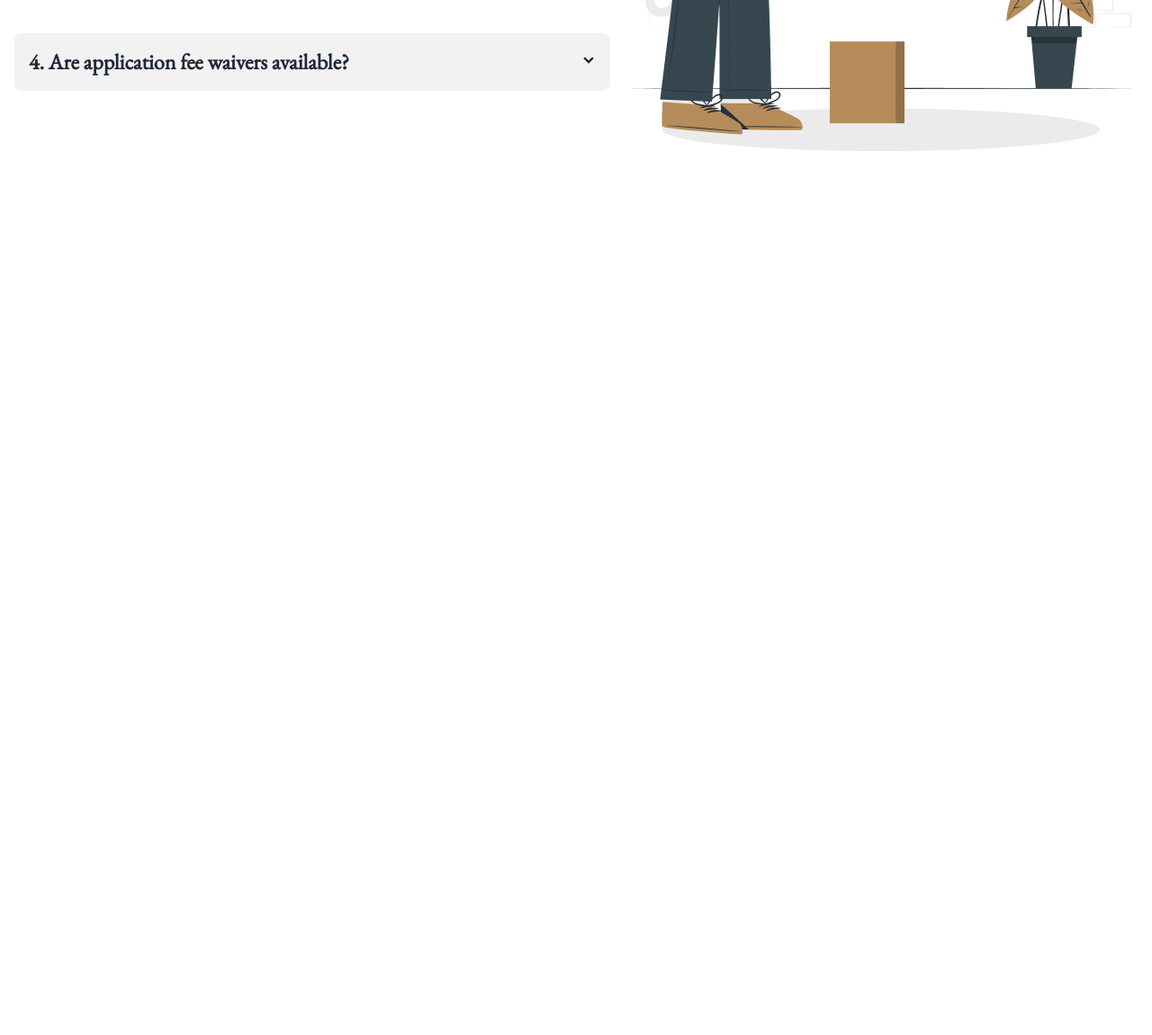
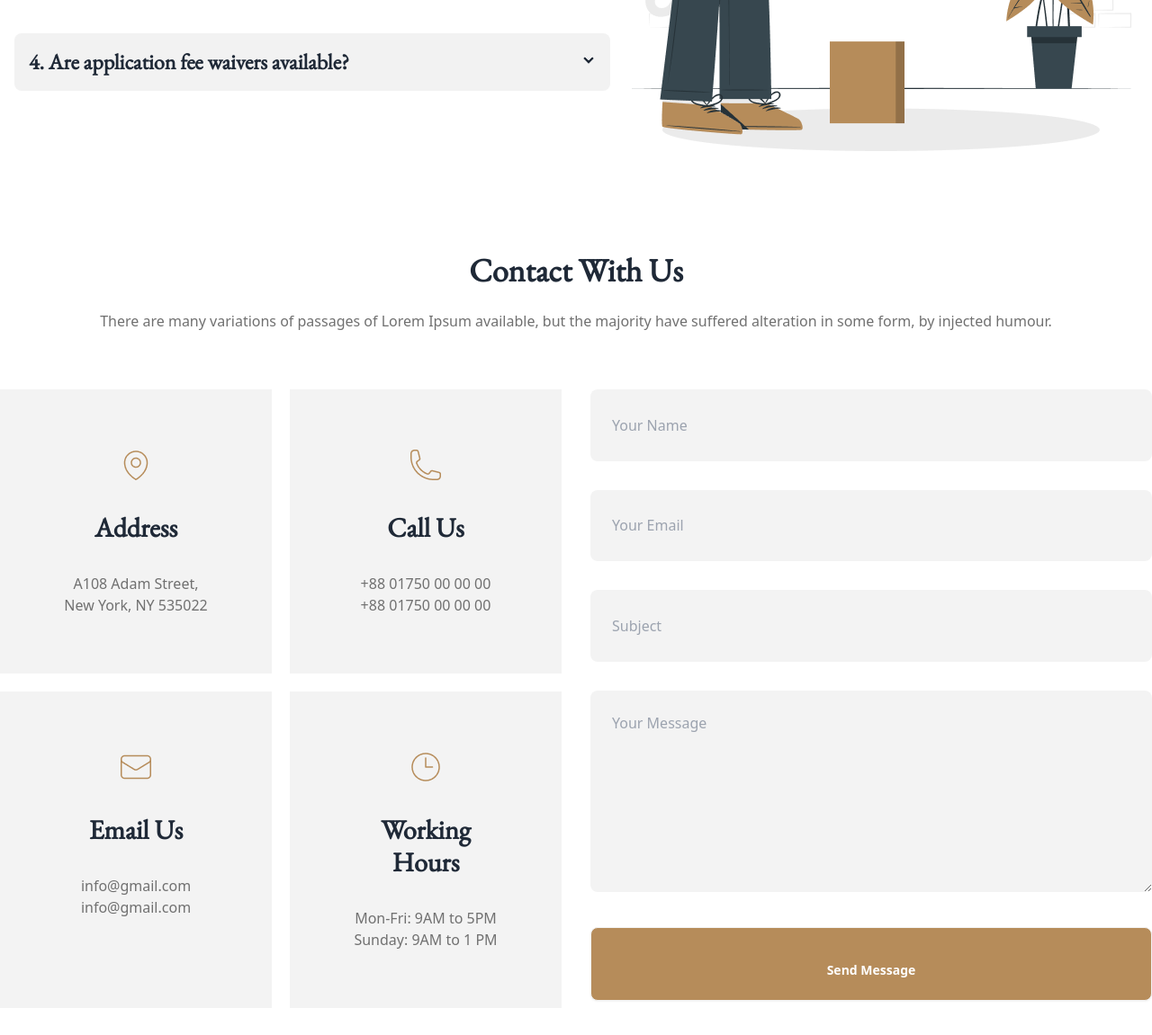
Before and after one commit to sifayet007/legal-solution-resources-main, a plain HTML site: page index.html in a window 1280 px wide. Shown: the part 3159-4310 px from the top of the page at 90% size. Before the commit the page ends 3440 px from the top, so only its background shows below. Drawn offline with nearby package versions, Linux system fonts and the light colour scheme.

Commit message:
added contact section

```diff
--- a/index.html
+++ b/index.html
@@ -130,7 +130,7 @@
                 <details>
                   <summary>Contact Us</summary>
                   <ul class="p-2">
-                    <li><a>Submenu 1</a></li>
+                    <li><a href="#contact">Contact</a></li>
                     <li><a>Submenu 2</a></li>
                   </ul>
                 </details>
@@ -185,7 +185,7 @@
           </p>
         </div>
         <!-- card section -->
-        <div class="grid grid-cols-3 mt-14">
+        <div class="grid grid-cols-3   mt-14">
           <!-- card 1 -->
           <div class="space-y-8 text-center p-16">
             <div class="flex justify-center">
@@ -427,6 +427,89 @@
             </div>
         </div>
       </section>
+      <!-- contact section -->
+       <section id="#contact">
+        <div class="space-y-6 text-center">
+          <h3 class="eb-garamond text-4xl font-extrabold title-text-color">
+            Contact With Us
+          </h3>
+          <p class="text-primary-text-color">
+            There are many variations of passages of Lorem Ipsum available, but the majority have suffered alteration in some form, by injected humour.
+          </p>
+        </div>
+        <div class="my-16 flex gap-8 justify-between ">
+          <div class="grid grid-cols-2 gap-5 flex-1 ">
+             <!-- card 1 -->
+ <div class="space-y-8 text-center p-16 bg-[#F3F3F3]">
+  <div class="flex justify-center">
+    <img src="images/location.png" alt="" />
+  </div>
+  <h4 class="eb-garamond text-3xl font-extrabold title-text-color">
+    Address
+  </h4>
+  <p class="text-primary-text-color">
+    A108 Adam Street, <br>
+    New York, NY 535022
+  </p>
+
+</div>
+<!-- card 2 -->
+<div class="space-y-8 text-center p-16 bg-[#F3F3F3]">
+  <div class="flex justify-center">
+    <img src="images/call.png" alt="" />
+  </div>
+  <h4 class="eb-garamond text-3xl font-extrabold title-text-color">
+    Call Us
+  </h4>
+  <p class="text-primary-text-color">
+    +88 01750 00 00 00 <br>
+    +88 01750 00 00 00
+  </p>
+
+</div>
+<!-- card 3 -->
+<div class="space-y-8 text-center p-16 bg-[#F3F3F3]">
+  <div class="flex justify-center">
+    <img src="images/email.png" alt="" />
+  </div>
+  <h4 class="eb-garamond text-3xl font-extrabold title-text-color">
+    Email Us
+  </h4>
+  <p class="text-primary-text-color">
+    info@gmail.com <br>info@gmail.com
+  </p>
+
+</div>
+<!-- card 4 -->
+<div class="space-y-8 text-center p-16 bg-[#F3F3F3]">
+  <div class="flex justify-center">
+    <img src="images/time.png" alt="" />
+  </div>
+  <h4 class="eb-garamond text-3xl font-extrabold title-text-color">
+    Working Hours
+  </h4>
+  <p class="text-primary-text-color">
+    Mon-Fri: 9AM to 5PM <br>Sunday: 9AM to 1 PM
+  </p>
+
+</div>
+            </div>
+
+            <!-- form section -->
+
+              <form class="grid grid-flow-row gap-8 flex-1 " action="">
+                <input class="bg-[#F3F3F3] py-6 pl-6 rounded-lg" type="text" name="" placeholder="Your Name" id="">
+                <input class="bg-[#F3F3F3] py-6 pl-6 rounded-lg" type="email" name="" placeholder="Your Email" id="">
+                <input class="bg-[#F3F3F3] py-6 pl-6 rounded-lg" type="text" name="" placeholder="Subject" id="">
+                <textarea class="bg-[#F3F3F3] h-56 pl-6 pt-6 rounded-lg" name="" id="" placeholder="Your Message"></textarea>
+                <input class="btn py-10 bg-btn-bg-color text-white" type="button" value="Send Message">
+
+              </form>
+
+            </div>
+          </div>
+        </div>
+       </section>
     </main>
     <footer></footer>
   </body>
```
